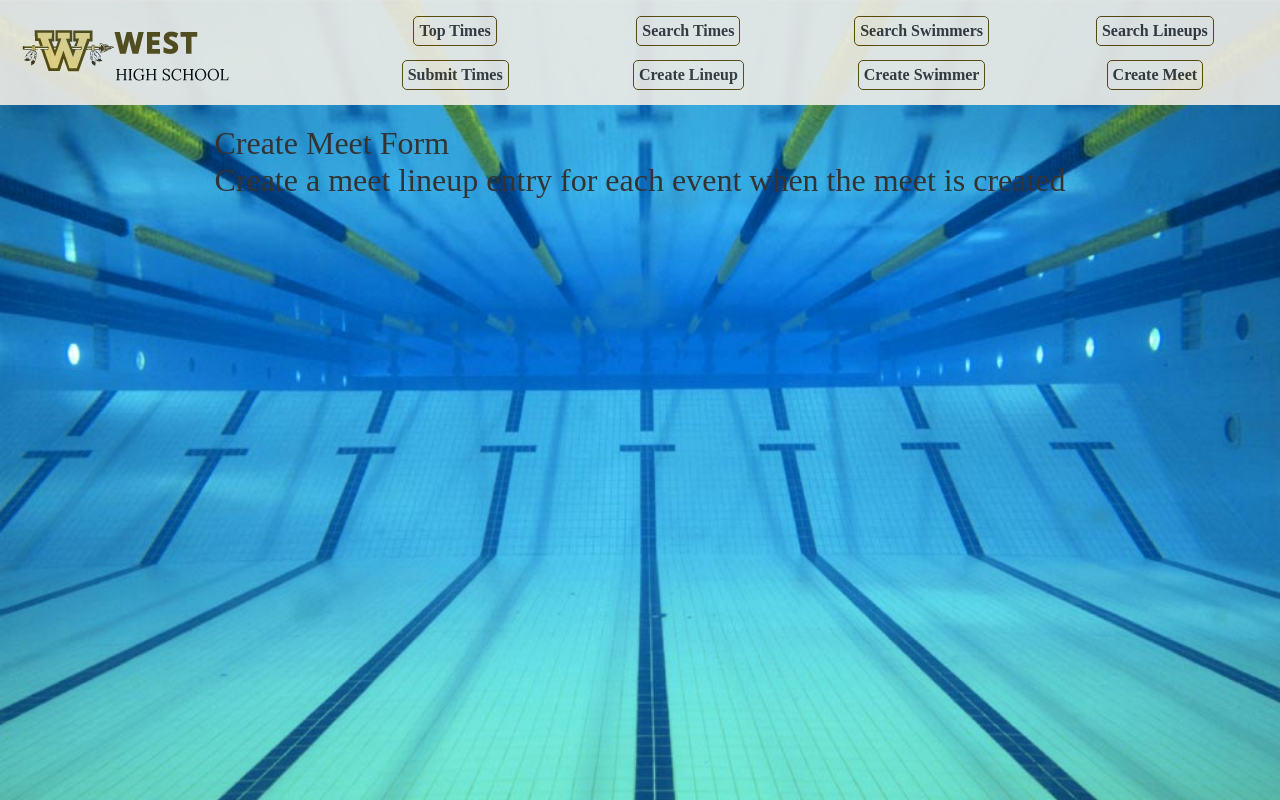
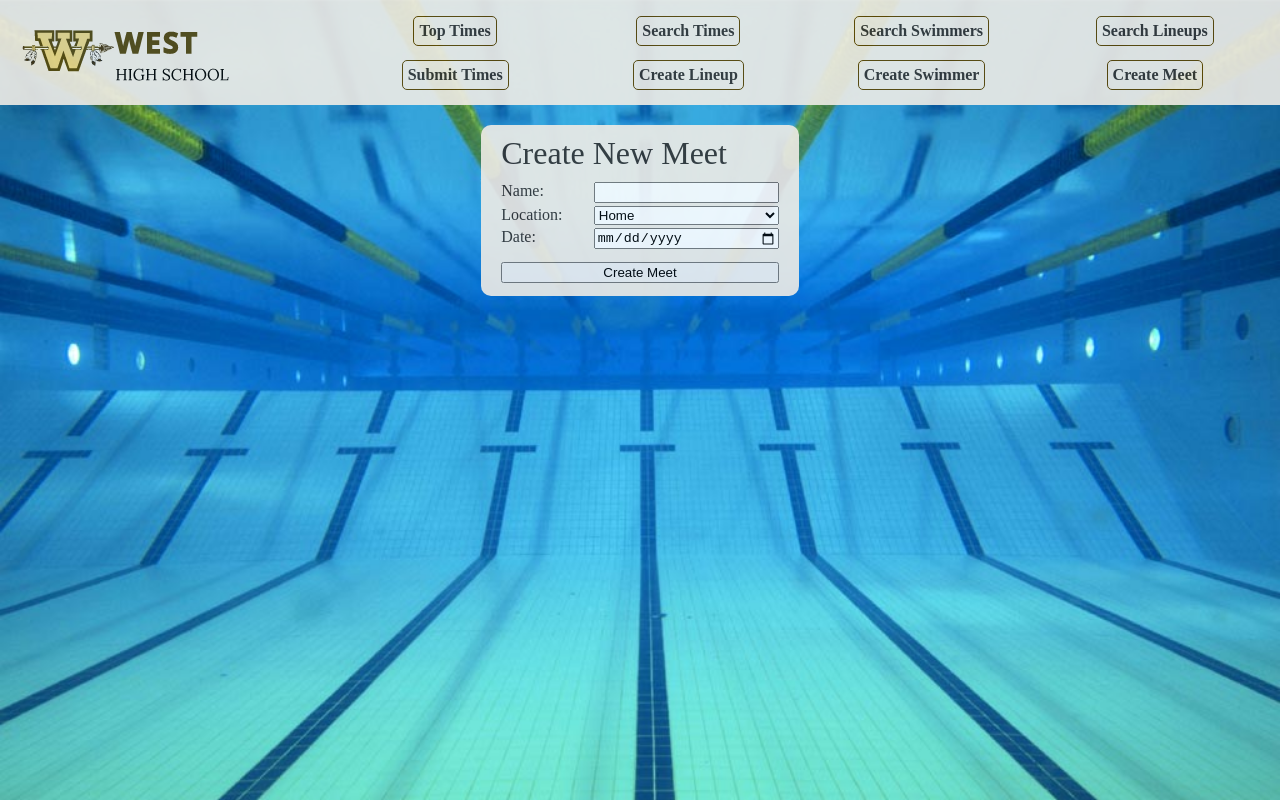
Before and after one commit to chrisstolba/swimApp, a React (Create React App) app in the folder app/: page /CreateMeet in a window 1280 px wide. Built offline with nearby package versions, Linux system fonts and the light colour scheme; no server answers.

Commit message:
Create Meet now works properly and also creates lineups.

```diff
--- a/app/src/Main.css
+++ b/app/src/Main.css
@@ -115,6 +115,7 @@ a:visited {
 .BodyContainer {
 }
 
+.CreateMeetContainer,
 .CreateSwimmerContainer {
   display: grid;
   grid-template-rows: auto 1fr;
@@ -125,6 +126,7 @@ a:visited {
   border-radius: 10px;
 }
 
+.CreateMeetForm,
 .CreateSwimmerForm {
   display: grid;
   grid-gap: 3px;
--- a/app/src/components/CreateMeet.js
+++ b/app/src/components/CreateMeet.js
@@ -1,10 +1,12 @@
 import React from 'react';
+
+import CreateMeetForm from "./CreateMeetForm";
 
 const CreateMeet = props => {
   return (
     <div className="CreateMeetContainer">
-      <h1>Create Meet Form</h1>
-      <h1>Create a meet lineup entry for each event when the meet is created</h1>
+      <h1>Create New Meet</h1>
+      <CreateMeetForm {...props} />
     </div>
   );
 };
--- /dev/null
+++ b/app/src/components/CreateMeetForm.js
@@ -0,0 +1,52 @@
+import React from 'react';
+
+const CreateMeetForm = props => {
+  const onSubmit = (e) => {
+    e.preventDefault();
+
+    const name = document.getElementById("name").value;
+    const location = document.getElementById("location").value;
+    const date = document.getElementById("date").value;
+
+    const data = { name, location, date };
+
+    const options = {
+      method: 'POST',
+      headers: {
+        'Accept': 'application/json, text/plain, */*',
+        'Content-Type': 'application/json'
+      },
+      body: JSON.stringify(data)
+    };
+
+    fetch(process.env.REACT_APP_API_URL + "/meets", options)
+      .then( () => props.dispatchReloadMeets() )
+      .catch( e => console.error(e) );
+
+    document.getElementById("name").value = '';
+    document.getElementById("date").value = '';
+  }
+
+  return (
+    <form className="CreateMeetForm" onSubmit={onSubmit}>
+      <p className="formElement">
+        <label htmlFor="name">Name:</label>
+        <input id="name" type="text" required />
+      </p>
+      <p className="formElement">
+        <label htmlFor="location">Location:</label>
+        <select id="location" name="location" required>
+          <option key="Home">Home</option>
+          <option key="Away">Away</option>
+        </select>
+      </p>
+      <p className="formElement">
+        <label htmlFor="Date">Date:</label>
+        <input id="date" type="date" required />
+      </p>
+      <button type="Submit" className="submitButton">Create Meet</button>
+    </form>
+  );
+};
+
+export default CreateMeetForm;
```
Also changed, not shown: 2 other files (tests, documents, lock files or other folders).
